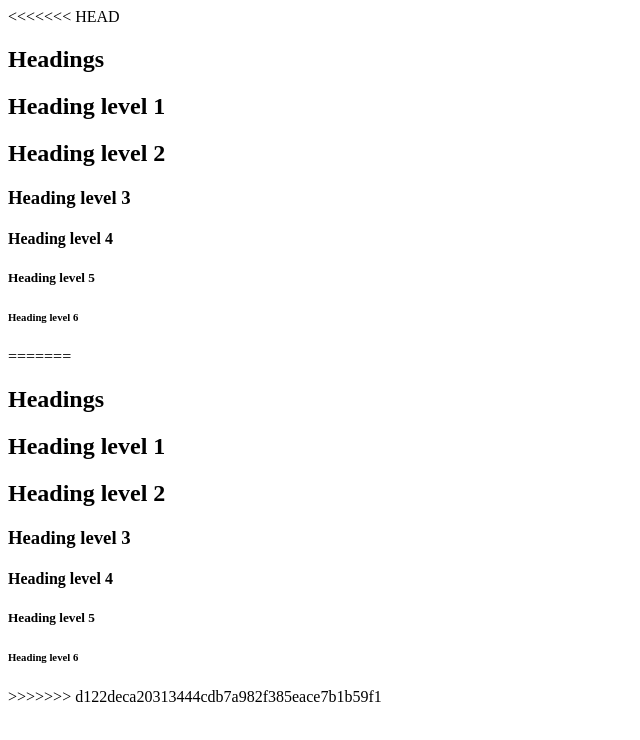
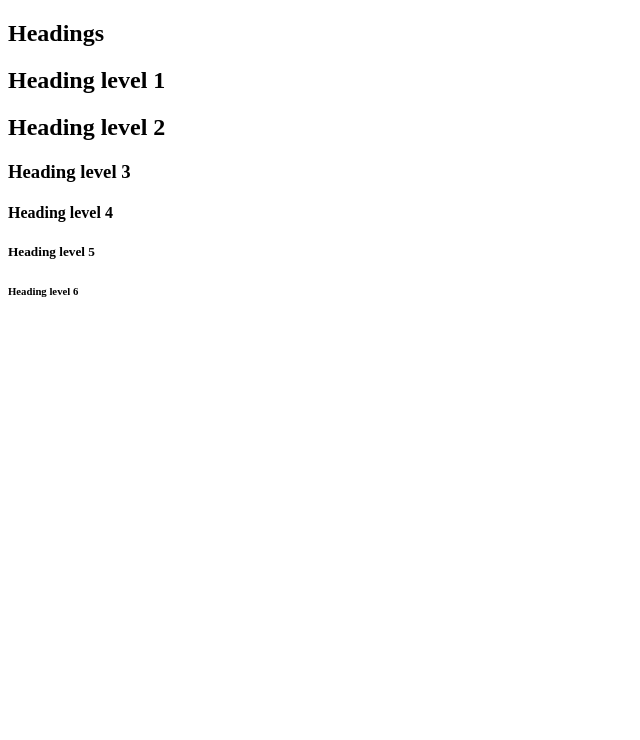
Before and after one commit to Sebas15897/Front_developments, a plain HTML site: page 0x00-html_advanced/11-styleguide.html in a window 1280 px wide. Shown: the whole page, without its empty margins (0-640 px from the left). Drawn offline with Linux system fonts and the light colour scheme.

Commit message:
fix style bugs

```diff
--- a/0x00-html_advanced/11-styleguide.html
+++ b/0x00-html_advanced/11-styleguide.html
@@ -1,4 +1,3 @@
-<<<<<<< HEAD
 <!DOCTYPE html>
 <html dir="ltr" lang="en">
     <head>
@@ -26,33 +25,4 @@
         <footer>
         </footer>
     </body>
-=======
-<!DOCTYPE html>
-<html dir="ltr" lang="en">
-    <head>
-        <meta charset="UTF-8">
-        <meta name="viewport" content="width=device-width, initial-scale=1.0" viewport-fit="cover">
-        <title>Styleguide - Techium</title>
-        <meta name="description" content="Techium is a digital agency">
-        <link rel="icon" href="./favicon.ico" type="image/x-icon">
-        <link rel="icon" href="./favicon.png" type="image/x-icon">
-    </head>
-    <body>
-        <main>
-            <section>
-                <header>
-                    <h2>Headings</h2>
-                </header>
-                <h1>Heading level 1</h1>
-                <h2>Heading level 2</h2>
-                <h3>Heading level 3</h3>
-                <h4>Heading level 4</h4>
-                <h5>Heading level 5</h5>
-                <h6>Heading level 6</h6>
-            </section>
-        </main>
-        <footer>
-        </footer>
-    </body>
->>>>>>> d122deca20313444cdb7a982f385eace7b1b59f1
 </html>
```
